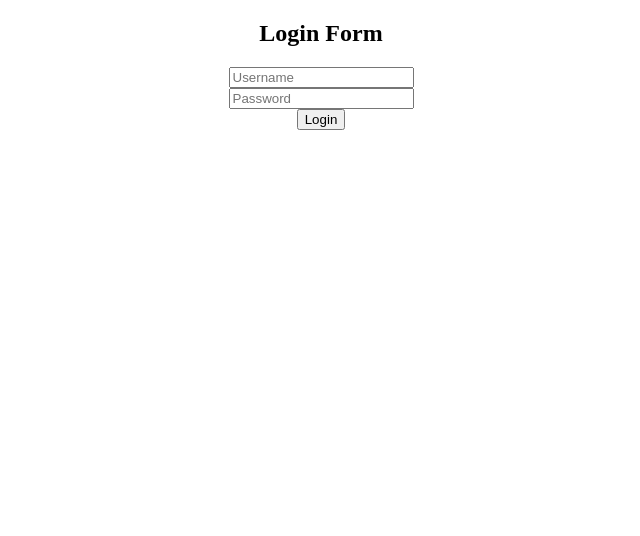
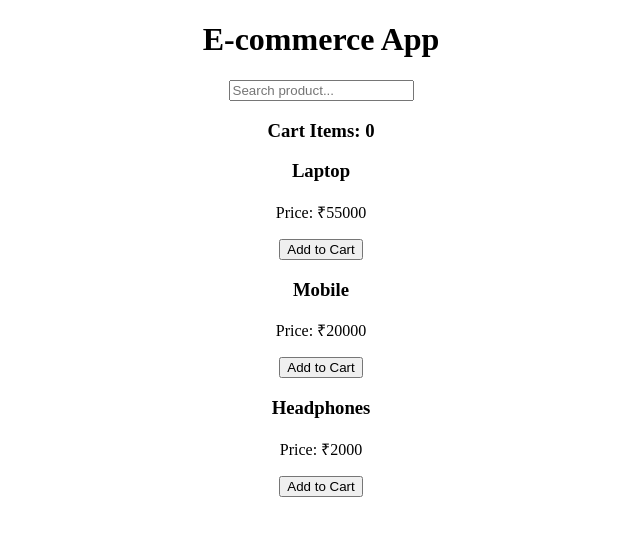
Before and after one commit to krishna-123-star/reactProjects, a React (Vite) app: page / in a window 1280 px wide. Shown: the top 536 px of the page, without its empty margins (319-959 px from the left). Built offline with nearby package versions, Linux system fonts and the light colour scheme.

Commit message:
Usecallback

```diff
--- a/src/App.tsx
+++ b/src/App.tsx
@@ -7,6 +7,7 @@ import { Department } from "./Department";
 import { EmployeeContext } from "./EmployeeContext";
 import FormComponent from "./FormComponent";
 import LoginForm from "./LoginForm";
+import ProductList from "./ProductList";
 import Products from "./Products";
 import TimeInterval from "./TimeInterval";
 import ThemeToggler from "./Toggler";
@@ -38,7 +39,7 @@ function App() {
       {/* <UserProfile /> */}
       {/* <Button label="Click Me" onClick={handleClick} /> */}
       {/* <Counter/> */}
-      <LoginForm/>
+      {/* <LoginForm/> */}
       {/* <ThemeToggler/> */}
       {/* <Products/> */}
       {/* <CounterWithTitle/> */}
@@ -55,6 +56,8 @@ function App() {
       <Chat />
     </UserProvider> */}
     {/* <FormComponent/> */}
+    <h1>E-commerce App</h1>
+      <ProductList />
     </div>
   );
 }
--- /dev/null
+++ b/src/ProductList.tsx
@@ -0,0 +1,69 @@
+import { useState, useCallback, type ChangeEvent } from "react";
+
+interface Product {
+  id: number;
+  name: string;
+  price: number;
+}
+
+interface ProductProps {
+  product: Product;
+  onAddToCart: (productId: number) => void;
+}
+
+function ProductComponent({ product, onAddToCart }: ProductProps) {
+  return (
+    <div>
+      <h3>{product.name}</h3>
+      <p>Price: ₹{product.price}</p>
+      <button onClick={() => onAddToCart(product.id)}>Add to Cart</button>
+    </div>
+  );
+}
+
+export default function ProductList() {
+  const [search, setSearch] = useState("");
+  const [cartCount, setCartCount] = useState(0);
+
+  const products: Product[] = [
+    { id: 1, name: "Laptop", price: 55000 },
+    { id: 2, name: "Mobile", price: 20000 },
+    { id: 3, name: "Headphones", price: 2000 },
+  ];
+
+  const addToCart = (productId: number) => {
+    setCartCount((prev) => prev + 1);
+  };
+
+  const addToCartCallBack = useCallback((productId: number) => {
+    setCartCount((prev) => prev + 1);
+  }, []);
+
+  const handleSearch = (e: ChangeEvent<HTMLInputElement>) => {
+    setSearch(e.target.value);
+  };
+
+  const filteredProducts = products.filter((p) =>
+    p.name.toLowerCase().includes(search.toLowerCase())
+  );
+
+  return (
+    <div>
+      <input
+        type="text"
+        value={search}
+        onChange={handleSearch}
+        placeholder="Search product..."
+      />
+      <h3>Cart Items: {cartCount}</h3>
+
+      {filteredProducts.map((product) => (
+        <ProductComponent
+          key={product.id}
+          product={product}
+          onAddToCart={addToCart}
+        />
+      ))}
+    </div>
+  );
+}
```
Also changed, not shown: src/Product.tsx (added, +19 -0 lines).
